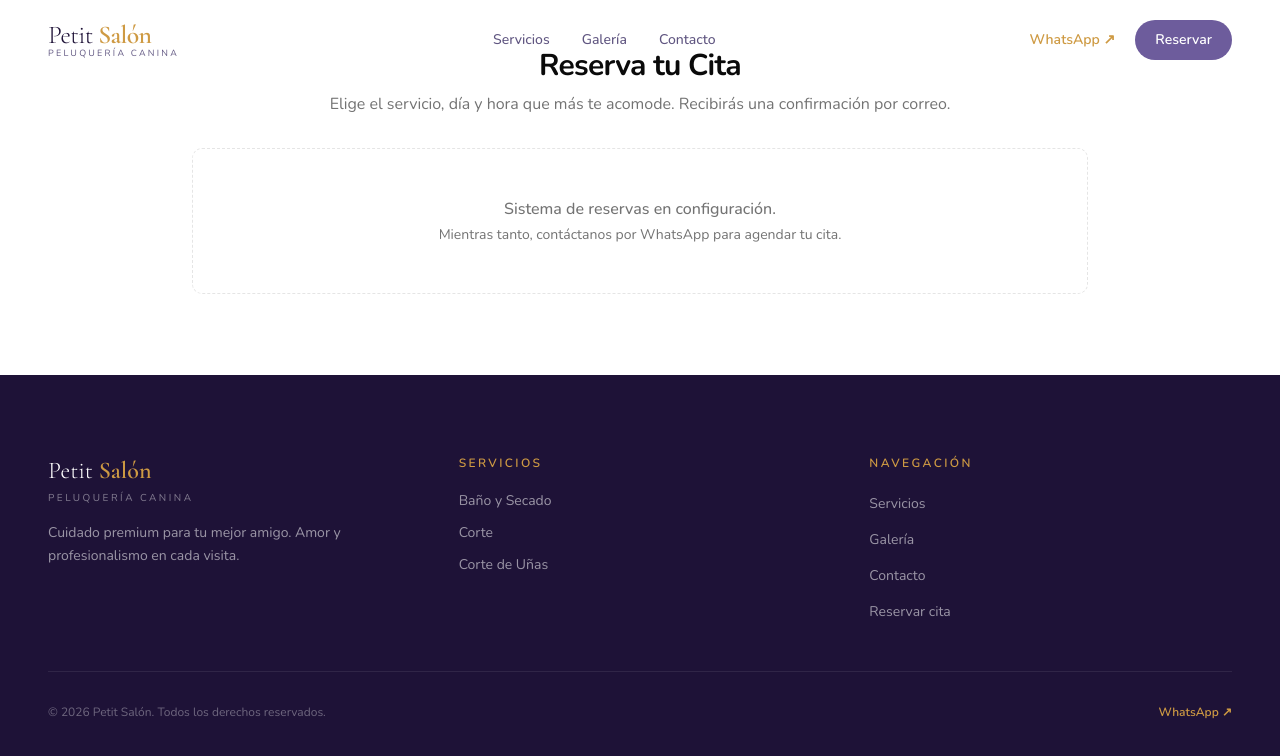
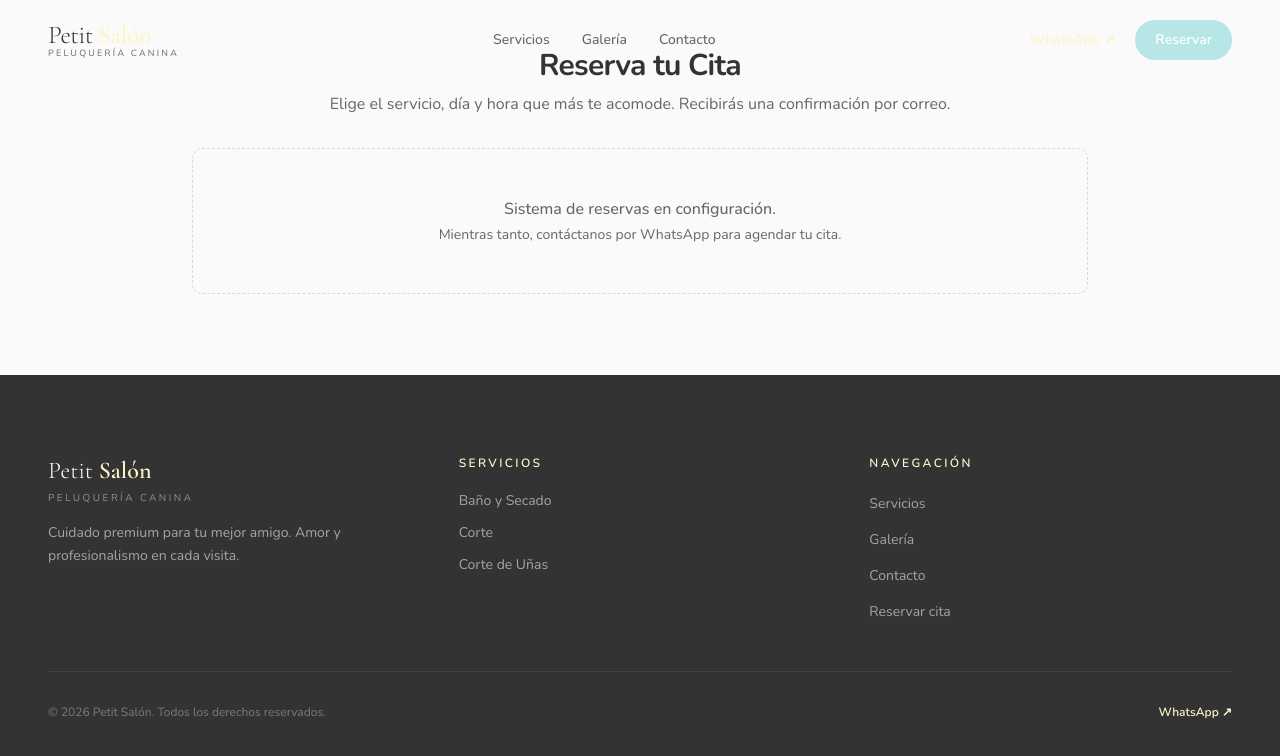
Before and after one commit to Phoenixlib/PetitSalon, a Next.js app: page /reservar in a window 1280 px wide. Shown: the top 756 px of the page. Built offline with nearby package versions, Linux system fonts and the light colour scheme.

Commit message:
style: implement brand design system with semantic color palette

```diff
--- a/src/app/admin/page.tsx
+++ b/src/app/admin/page.tsx
@@ -222,7 +222,7 @@ export default async function AdminDashboardPage() {
             </p>
           </div>
         ) : (
-          <div className="bg-white divide-y divide-ps-lila-light">
+          <div className="bg-white divide-y divide-surface">
             {upcomingAppointments.map((appt) => (
               <div
                 key={appt.id}
--- a/src/app/globals.css
+++ b/src/app/globals.css
@@ -52,6 +52,7 @@
   --color-popover: var(--popover);
   --color-card-foreground: var(--card-foreground);
   --color-card: var(--card);
+  --color-surface: var(--surface);
   --radius-sm: calc(var(--radius) * 0.6);
   --radius-md: calc(var(--radius) * 0.8);
   --radius-lg: var(--radius);
@@ -62,85 +63,102 @@
 }
 
 :root {
-  /* Petit Salón brand tokens */
-  --ps-lila-deep: oklch(0.42 0.1 295);
-  --ps-lila: oklch(0.52 0.1 295);
-  --ps-lila-mid: oklch(0.65 0.08 295);
-  --ps-lila-light: oklch(0.8 0.05 295);
-  --ps-lila-pale: oklch(0.94 0.02 295);
-  --ps-lila-base: oklch(0.97 0.01 295);
-  --ps-gold: oklch(0.72 0.12 78);
-  --ps-gold-light: oklch(0.85 0.08 85);
-  --ps-gold-dark: oklch(0.55 0.1 70);
-  --ps-text: oklch(0.22 0.07 295);
-  --ps-text-mid: oklch(0.48 0.07 295);
+  /* ========================================================
+     SISTEMA DE DISEÑO - PETIT SALON BRAND
+     Roles Cromáticos Principales
+     ======================================================== */
+  --primary: #b6e6e6; /* Primary Light Cyan/Teal */
+  --secondary: #f9cedf; /* Secondary Light Pink */
+  --accent: #fef4cc; /* Accent Light Yellow */
+  --surface: #f4d0c1; /* Neutral/Surface Light Peach/Coral */
+  --background: #fafafa; /* Base background para legibilidad, contenedores usan surface */
+  --foreground: #333333; /* Dark Contrast Text principal */
 
-  --background: oklch(1 0 0);
-  --foreground: oklch(0.145 0 0);
-  --card: oklch(1 0 0);
-  --card-foreground: oklch(0.145 0 0);
-  --popover: oklch(1 0 0);
-  --popover-foreground: oklch(0.145 0 0);
-  --primary: oklch(0.205 0 0);
-  --primary-foreground: oklch(0.985 0 0);
-  --secondary: oklch(0.97 0 0);
-  --secondary-foreground: oklch(0.205 0 0);
-  --muted: oklch(0.97 0 0);
-  --muted-foreground: oklch(0.556 0 0);
-  --accent: oklch(0.97 0 0);
-  --accent-foreground: oklch(0.205 0 0);
-  --destructive: oklch(0.577 0.245 27.325);
-  --border: oklch(0.922 0 0);
-  --input: oklch(0.922 0 0);
-  --ring: oklch(0.708 0 0);
-  --chart-1: oklch(0.87 0 0);
-  --chart-2: oklch(0.556 0 0);
-  --chart-3: oklch(0.439 0 0);
-  --chart-4: oklch(0.371 0 0);
-  --chart-5: oklch(0.269 0 0);
+  /* Alias Compatibles para código legado (Mapean a los nuevos colores) */
+  --ps-lila-deep: var(--primary);
+  --ps-lila: var(--primary);
+  --ps-lila-mid: var(--secondary);
+  --ps-lila-light: var(--surface);
+  --ps-lila-pale: #fcf4f0; /* Versión ultra clara del surface */
+  --ps-lila-base: var(--background);
+  --ps-gold: var(--accent);
+  --ps-gold-light: #fffbf0;
+  --ps-gold-dark: #e6dcb8;
+  --ps-text: var(--foreground);
+  --ps-text-mid: #666666;
+
+  /* Shadcn UI Defectos (Adaptados a los nuevos tonos) */
+  --card: #ffffff;
+  --card-foreground: var(--foreground);
+  --popover: #ffffff;
+  --popover-foreground: var(--foreground);
+  --primary-foreground: var(--foreground); /* Textoscuro on pasteles */
+  --secondary-foreground: var(--foreground);
+  --muted: #f2e8e4; /* Muted derivado del pastel */
+  --muted-foreground: #666666;
+  --accent-foreground: var(--foreground);
+  --destructive: #e65c5c;
+  --border: #e8d3cb;
+  --input: #e8d3cb;
+  --ring: var(--primary);
+
+  /* Gráficas Default */
+  --chart-1: #b6e6e6;
+  --chart-2: #f9cedf;
+  --chart-3: #fef4cc;
+  --chart-4: #f4d0c1;
+  --chart-5: #cae4d3;
   --radius: 0.625rem;
-  --sidebar: oklch(0.985 0 0);
-  --sidebar-foreground: oklch(0.145 0 0);
-  --sidebar-primary: oklch(0.205 0 0);
-  --sidebar-primary-foreground: oklch(0.985 0 0);
-  --sidebar-accent: oklch(0.97 0 0);
-  --sidebar-accent-foreground: oklch(0.205 0 0);
-  --sidebar-border: oklch(0.922 0 0);
-  --sidebar-ring: oklch(0.708 0 0);
+
+  /* Sidebar Panels */
+  --sidebar: var(--surface);
+  --sidebar-foreground: var(--foreground);
+  --sidebar-primary: var(--primary);
+  --sidebar-primary-foreground: var(--foreground);
+  --sidebar-accent: var(--secondary);
+  --sidebar-accent-foreground: var(--foreground);
+  --sidebar-border: #e8d3cb;
+  --sidebar-ring: var(--primary);
 }
 
 .dark {
-  --background: oklch(0.145 0 0);
-  --foreground: oklch(0.985 0 0);
-  --card: oklch(0.205 0 0);
-  --card-foreground: oklch(0.985 0 0);
-  --popover: oklch(0.205 0 0);
-  --popover-foreground: oklch(0.985 0 0);
-  --primary: oklch(0.922 0 0);
-  --primary-foreground: oklch(0.205 0 0);
-  --secondary: oklch(0.269 0 0);
-  --secondary-foreground: oklch(0.985 0 0);
-  --muted: oklch(0.269 0 0);
-  --muted-foreground: oklch(0.708 0 0);
-  --accent: oklch(0.269 0 0);
-  --accent-foreground: oklch(0.985 0 0);
-  --destructive: oklch(0.704 0.191 22.216);
-  --border: oklch(1 0 0 / 10%);
-  --input: oklch(1 0 0 / 15%);
-  --ring: oklch(0.556 0 0);
-  --chart-1: oklch(0.87 0 0);
-  --chart-2: oklch(0.556 0 0);
-  --chart-3: oklch(0.439 0 0);
-  --chart-4: oklch(0.371 0 0);
-  --chart-5: oklch(0.269 0 0);
-  --sidebar: oklch(0.205 0 0);
-  --sidebar-foreground: oklch(0.985 0 0);
-  --sidebar-primary: oklch(0.488 0.243 264.376);
-  --sidebar-primary-foreground: oklch(0.985 0 0);
-  --sidebar-accent: oklch(0.269 0 0);
-  --sidebar-accent-foreground: oklch(0.985 0 0);
-  --sidebar-border: oklch(1 0 0 / 10%);
-  --sidebar-ring: oklch(0.556 0 0);
+  /* Petitsalon Minimal Dark Mode Support */
+  --primary: #b6e6e6;
+  --secondary: #f9cedf;
+  --accent: #fef4cc;
+  --surface: #2a2a2a;
+  --background: #1a1a1a;
+  --foreground: #eeeeee;
+
+  --card: #222222;
+  --card-foreground: #eeeeee;
+  --popover: #222222;
+  --popover-foreground: #eeeeee;
+  --primary-foreground: #333333; /* Texto oscuro siempre en colores pastel */
+  --secondary-foreground: #333333;
+  --muted: #3a3a3a;
+  --muted-foreground: #a0a0a0;
+  --accent-foreground: #333333;
+  --destructive: #d94a4a;
+  --destructive-foreground: #ffffff;
+  --border: #444444;
+  --input: #444444;
+  --ring: var(--primary);
+
+  --chart-1: #b6e6e6;
+  --chart-2: #f9cedf;
+  --chart-3: #fef4cc;
+  --chart-4: #f4d0c1;
+  --chart-5: #cae4d3;
+
+  --sidebar: var(--surface);
+  --sidebar-foreground: var(--foreground);
+  --sidebar-primary: var(--primary);
+  --sidebar-primary-foreground: #333333;
+  --sidebar-accent: var(--secondary);
+  --sidebar-accent-foreground: #333333;
+  --sidebar-border: #444444;
+  --sidebar-ring: var(--primary);
 }
 
 @keyframes ps-fade-up {
--- a/src/components/admin/AdminSidebar.tsx
+++ b/src/components/admin/AdminSidebar.tsx
@@ -78,7 +78,7 @@ export default function AdminSidebar({ userName }: AdminSidebarProps) {
               }}
               className={cn(
                 "flex items-center gap-3 px-3 py-2 rounded-lg text-sm font-medium transition-colors",
-                !isActive && "hover:bg-ps-lila-pale",
+                !isActive && "hover:bg-surface",
               )}
               style={
                 isActive
@@ -100,7 +100,7 @@ export default function AdminSidebar({ userName }: AdminSidebarProps) {
         <form action={logoutAction}>
           <button
             type="submit"
-            className="flex items-center gap-3 px-3 py-2 rounded-lg text-sm font-medium w-full transition-colors hover:bg-ps-lila-pale"
+            className="flex items-center gap-3 px-3 py-2 rounded-lg text-sm font-medium w-full transition-colors hover:bg-surface"
             style={{ color: "var(--ps-text-mid)" }}
           >
             <LogOut className="size-4 shrink-0" />
--- a/src/components/public/Header.tsx
+++ b/src/components/public/Header.tsx
@@ -64,7 +64,7 @@ export default function Header() {
             <Link
               key={href}
               href={href}
-              className="text-sm font-medium transition-colors duration-200 hover:text-ps-lila"
+              className="text-sm font-medium transition-colors duration-200 hover:text-primary"
               style={{ color: "var(--ps-text-mid)" }}
             >
               {label}
```
Also changed, not shown: 1 other file (tests, documents, lock files or other folders).
